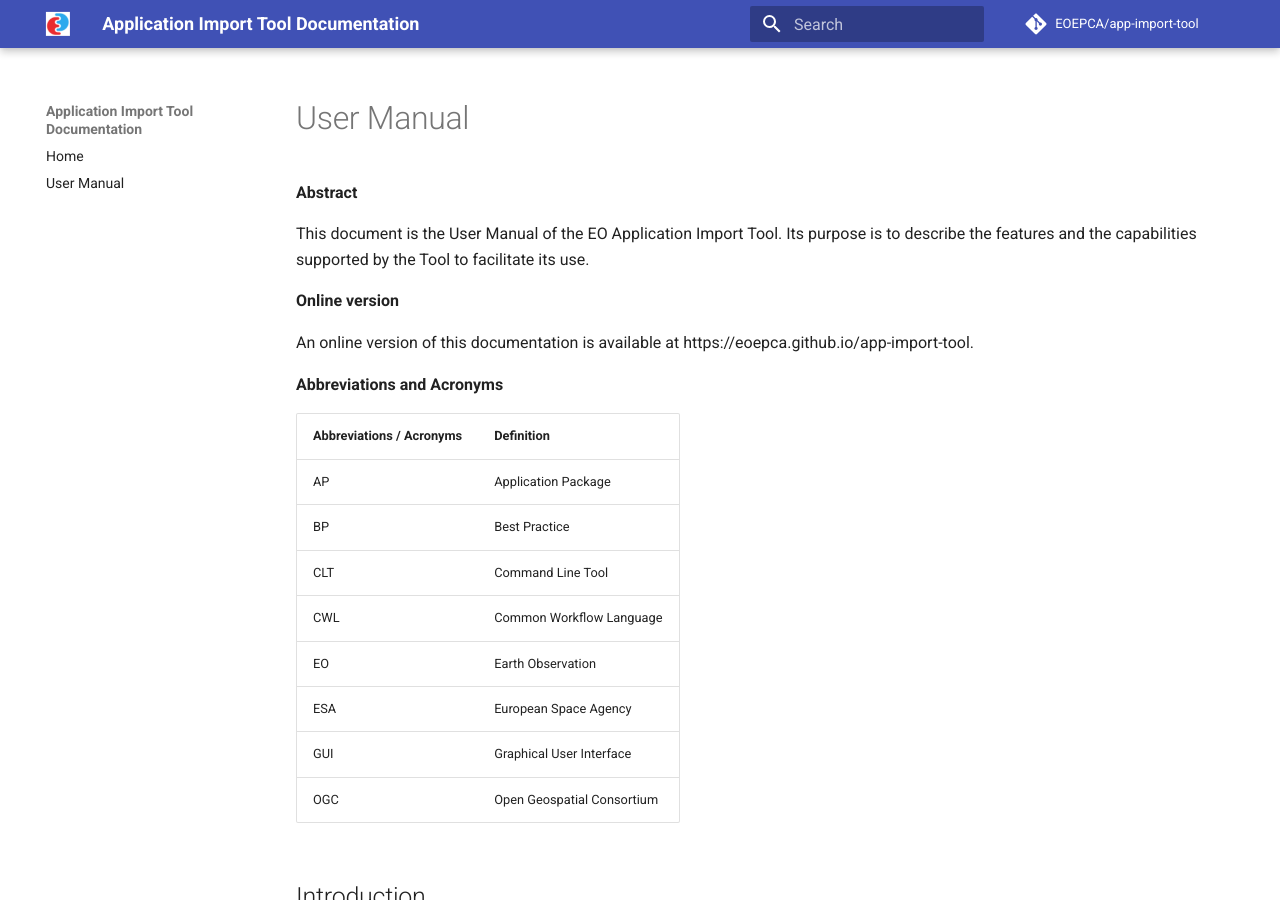
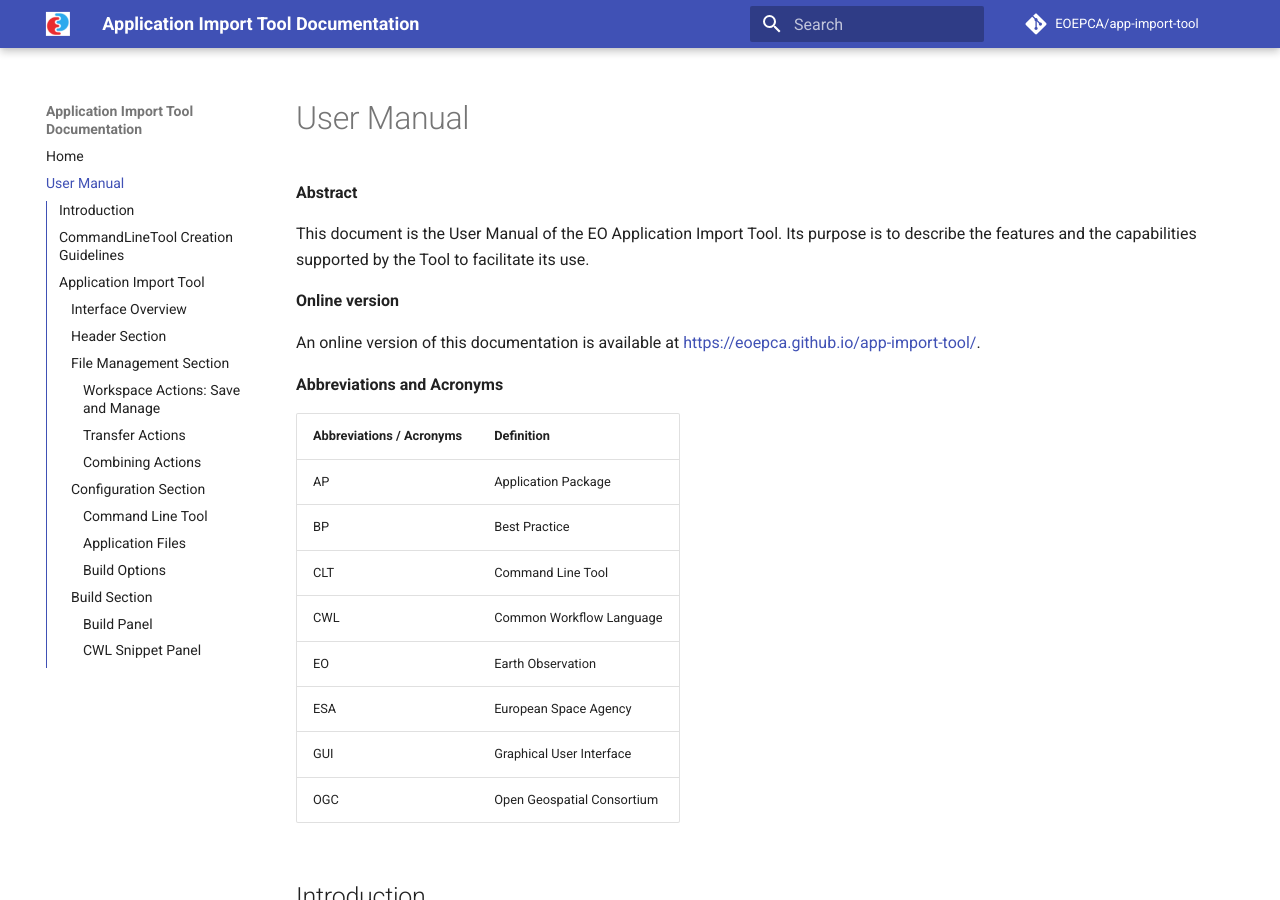
Before and after one commit to EOEPCA/eo-app-packaging-assistant, an MkDocs documentation site: the page built from docs/source/user-manual/index.md, in a window 1280 px wide and 900 px high. Built offline with MkDocs 1.6.1 and Material for MkDocs 9.7.7, drawn with Linux system fonts in a browser that asks for light colours; comment, search, counter and statistics services are not loaded; the version menu is left out.

Commit message:
Fixes in the docs

```diff
--- a/docs/source/user_manual/index.md
+++ b/docs/source/user-manual/index.md
@@ -6,7 +6,7 @@
 
 **Online version**
 
-An online version of this documentation is available at https://eoepca.github.io/app-import-tool.
+An online version of this documentation is available at <https://eoepca.github.io/app-import-tool/>.
 
 **Abbreviations and Acronyms**
 
```
Also changed, not shown: docs/source/user-manual/numpy_test.py (renamed from docs/source/user_manual/numpy_test.py), docs/source/user-manual/requirements.txt (renamed from docs/source/user_manual/requirements.txt).
